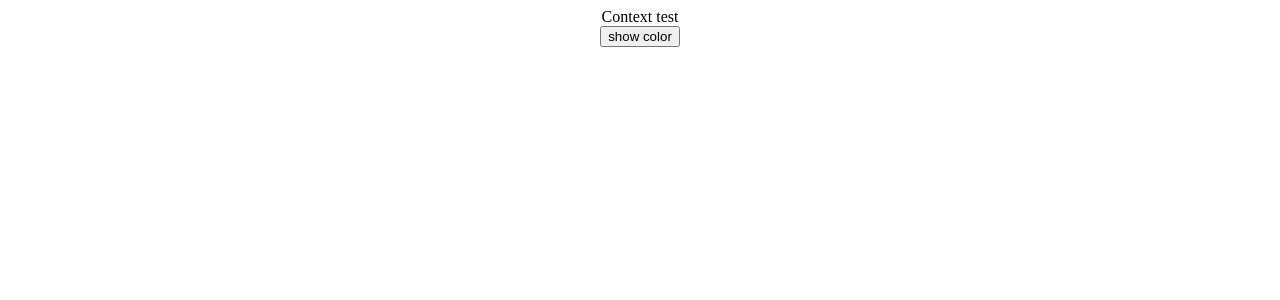
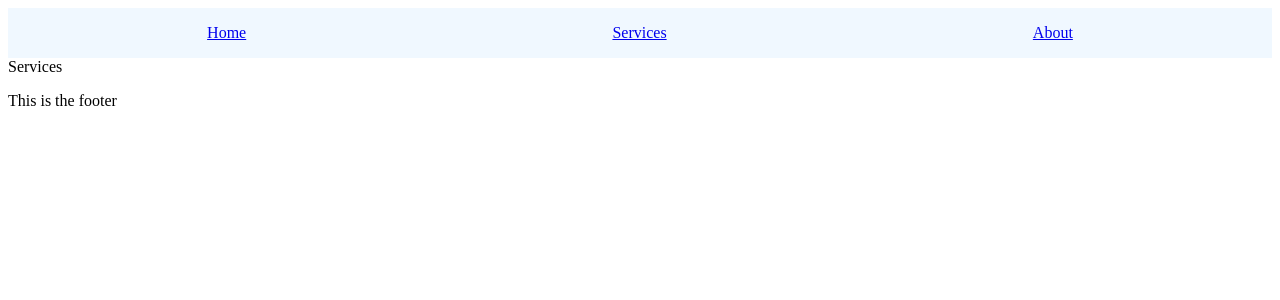
Before and after one commit to Level-5-Group-Project/Trees-Unlimited, a React (Create React App) app in the folder client/: page /services in a window 1280 px wide. Shown: the top 300 px of the page. Built offline with nearby package versions, Linux system fonts and the light colour scheme.

Commit message:
Set up of Routes

```diff
--- a/client/package.json
+++ b/client/package.json
@@ -8,7 +8,7 @@
     "@testing-library/user-event": "^13.5.0",
     "react": "^18.0.0",
     "react-dom": "^18.0.0",
-    "react-router": "^6.3.0",
+    "react-router-dom": "^6.3.0",
     "react-scripts": "5.0.1",
     "web-vitals": "^2.1.4"
   },
--- a/client/src/App.css
+++ b/client/src/App.css
@@ -1,38 +1,9 @@
-.App {
-  text-align: center;
+.Header{
+  background-color: aliceblue;
+  padding: 1em;
 }
-
-.App-logo {
-  height: 40vmin;
-  pointer-events: none;
+.NavBar{
+  display: flex;
+  flex-direction: row;
+  justify-content: space-around;
 }
-
-@media (prefers-reduced-motion: no-preference) {
-  .App-logo {
-    animation: App-logo-spin infinite 20s linear;
-  }
-}
-
-.App-header {
-  background-color: #282c34;
-  min-height: 100vh;
-  display: flex;
-  flex-direction: column;
-  align-items: center;
-  justify-content: center;
-  font-size: calc(10px + 2vmin);
-  color: white;
-}
-
-.App-link {
-  color: #61dafb;
-}
-
-@keyframes App-logo-spin {
-  from {
-    transform: rotate(0deg);
-  }
-  to {
-    transform: rotate(360deg);
-  }
-}
--- a/client/src/App.js
+++ b/client/src/App.js
@@ -1,21 +1,32 @@
-import React, {useContext} from "react"
 import './App.css';
-import { MainContext } from "./contextProvider";
+import React from "react"
+import Home from "./components/Home";
+import About from "./components/About";
+import Services from "./components/Services";
+// import { MainContext } from "./contextProvider";
+import {BrowserRouter as Router, Routes,Route, NavLink} from "react-router-dom"
 
 
 function App() {
 
-const {color} = useContext(MainContext)
-
-function showColor() {
-  console.log(color)
-}
-
   return (
-    <div className="App">
-       Context test <br></br>
-      <button onClick={showColor}> show color </button>
-    </div>
+    <Router>
+      <header className='Header'>
+        <nav className='NavBar'>
+              <NavLink to="/">Home</NavLink>
+              <NavLink to="/services">Services</NavLink>
+              <NavLink to="about">About</NavLink>
+        </nav>
+      </header>
+    <Routes>
+      <Route path="/" element={<Home />}></Route>
+      <Route path="/services" element={<Services />}></Route>
+      <Route path="/about" element={<About />}></Route>
+    </Routes>
+      <footer>
+        <p>This is the footer</p>
+      </footer>
+    </Router>
   );
 }
 
--- /dev/null
+++ b/client/src/components/About.js
@@ -0,0 +1,9 @@
+import React from 'react'
+
+function About() {
+  return (
+    <div>About</div>
+  )
+}
+
+export default About
--- /dev/null
+++ b/client/src/components/Home.js
@@ -0,0 +1,9 @@
+import React from 'react'
+
+function Home() {
+  return (
+    <div>Home</div>
+  )
+}
+
+export default Home
--- /dev/null
+++ b/client/src/components/Services.js
@@ -0,0 +1,9 @@
+import React from 'react'
+
+function Services() {
+  return (
+    <div>Services</div>
+  )
+}
+
+export default Services
```
Also changed, not shown: client/src/components/FeedbackForm.js (added, +9 -0 lines), 1 other file (tests, documents, lock files or other folders).
